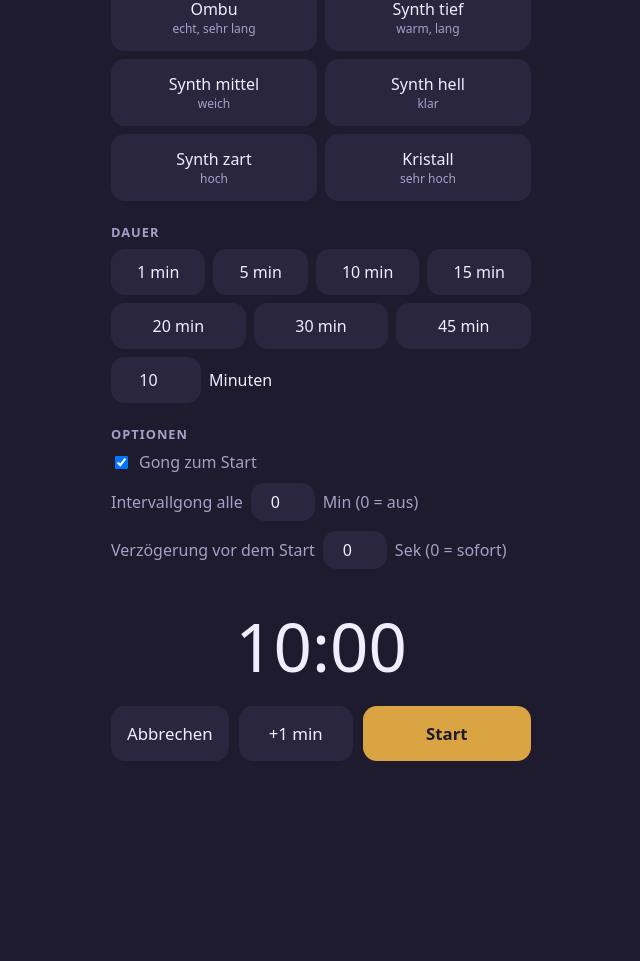
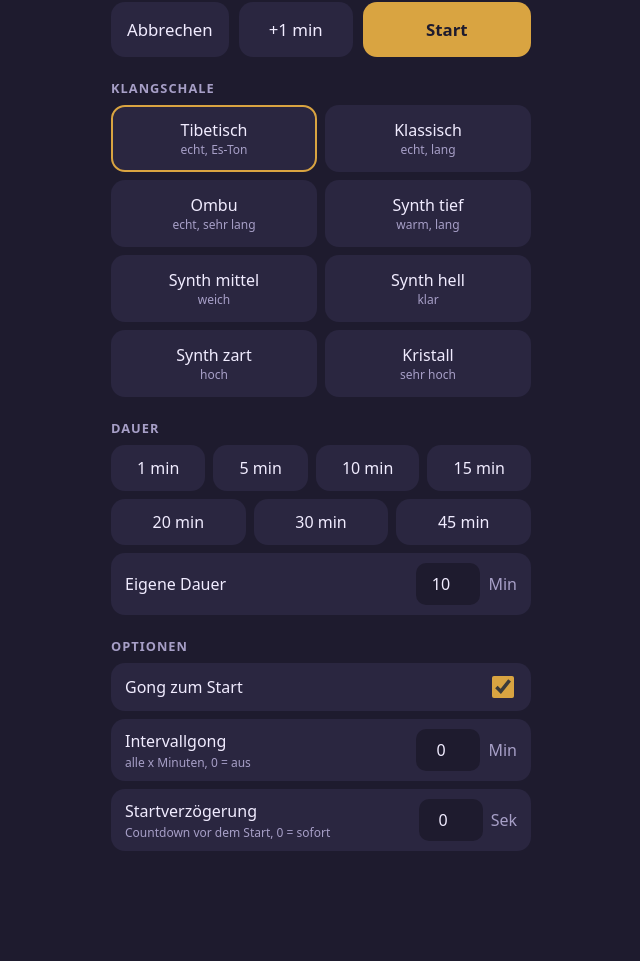
Before and after one commit to SvenjaGaab/klangschalen-app, a plain HTML site: page index.html in a window 1280 px wide. Shown: the part 187-1148 px from the top of the page, without its empty margins (319-959 px from the left). Before the commit the page ends 972 px from the top, so only its background shows below. Drawn offline with Linux system fonts and the light colour scheme.

Commit message:
Layout: Uhr und Buttons nach oben, Optionen aufgeräumt, Platz unten
Co-Authored-By: Claude Sonnet 5.5 <noreply@anthropic.com>
Claude-Session: https://claude.ai/code/session_01WWDwFY1d7rhLcxJ5NMfjjr

```diff
--- a/index.html
+++ b/index.html
@@ -10,7 +10,7 @@
 <style>
 :root{--bg:#1e1b2e;--card:#2a2640;--fg:#f1ecff;--mute:#a79fc7;--acc:#d9a441}
 *{box-sizing:border-box}
-body{margin:0;background:var(--bg);color:var(--fg);font-family:system-ui,sans-serif;min-height:100vh;padding:env(safe-area-inset-top) 16px 24px;display:flex;flex-direction:column;align-items:center}
+body{margin:0;background:var(--bg);color:var(--fg);font-family:system-ui,sans-serif;min-height:100vh;padding:env(safe-area-inset-top) 16px 110px;display:flex;flex-direction:column;align-items:center}
 main{width:100%;max-width:420px}
 h1{font-weight:500;font-size:1.3rem;text-align:center;margin:20px 0 14px}
 h2{font-size:.8rem;letter-spacing:.08em;text-transform:uppercase;color:var(--mute);margin:22px 0 8px;font-weight:600}
@@ -27,37 +27,46 @@ input[type=number]{background:var(--card);border:2px solid transparent;border-ra
 #go{background:var(--acc);color:#1e1b2e;font-weight:600;flex:2}
 #plus{flex:1.2}
 label{display:flex;align-items:center;gap:8px;color:var(--mute)}
+.opt{display:flex;align-items:center;justify-content:space-between;gap:12px;background:var(--card);border-radius:14px;padding:10px 14px;color:var(--fg);width:100%}
+.opt .l{flex:1;min-width:0}
+.opt small{display:block;color:var(--mute);font-size:.75rem;margin-top:2px}
+.opt .r{display:flex;align-items:center;gap:8px;white-space:nowrap;color:var(--mute)}
+.opt input[type=number]{width:64px;padding:8px;background:var(--bg);border-radius:10px}
+.opt input[type=checkbox]{width:22px;height:22px;accent-color:var(--acc)}
+.stack{display:flex;flex-direction:column;gap:8px}
 </style>
 </head>
 <body>
 <main>
 <h1>🔔 Klangschalen</h1>
 
+<div id="phase" style="text-align:center;color:var(--acc);font-size:.9rem;height:1.2em"></div>
+<div class="time" id="clock" style="margin-top:4px">10:00</div>
+<div class="ctl">
+  <button id="cancel">Abbrechen</button>
+  <button id="plus">+1 min</button>
+  <button id="go">Start</button>
+</div>
+<div id="err" style="color:#f08a8a;font-size:.8rem;text-align:center;margin-top:10px"></div>
+
 <h2>Klangschale</h2>
 <div class="row" id="bowls"></div>
 
 <h2>Dauer</h2>
 <div class="row" id="presets"></div>
-<div class="row" style="margin-top:8px;align-items:center">
-  <input type="number" id="min" min="1" max="180" value="10" inputmode="numeric"><span>Minuten</span>
+<div class="stack" style="margin-top:8px">
+  <div class="opt"><span class="l">Eigene Dauer</span>
+    <span class="r"><input type="number" id="min" min="1" max="180" value="10" inputmode="numeric"> Min</span></div>
 </div>
 
 <h2>Optionen</h2>
-<div class="row" style="flex-direction:column;gap:10px">
-  <label><input type="checkbox" id="startGong" checked> Gong zum Start</label>
-  <label>Intervallgong alle
-    <input type="number" id="interval" min="0" max="60" value="0" style="width:64px;padding:6px" inputmode="numeric"> Min (0 = aus)</label>
-  <label>Verzögerung vor dem Start
-    <input type="number" id="delay" min="0" max="300" value="0" style="width:64px;padding:6px" inputmode="numeric"> Sek (0 = sofort)</label>
-</div>
-
-<div id="err" style="color:#f08a8a;font-size:.8rem;text-align:center;margin-top:10px"></div>
-<div id="phase" style="text-align:center;color:var(--acc);font-size:.9rem;height:1.2em;margin-top:8px"></div>
-<div class="time" id="clock" style="margin-top:4px">10:00</div>
-<div class="ctl">
-  <button id="cancel">Abbrechen</button>
-  <button id="plus">+1 min</button>
-  <button id="go">Start</button>
+<div class="stack">
+  <label class="opt"><span class="l">Gong zum Start</span>
+    <span class="r"><input type="checkbox" id="startGong" checked></span></label>
+  <div class="opt"><span class="l">Intervallgong<small>alle x Minuten, 0 = aus</small></span>
+    <span class="r"><input type="number" id="interval" min="0" max="60" value="0" inputmode="numeric"> Min</span></div>
+  <div class="opt"><span class="l">Startverzögerung<small>Countdown vor dem Start, 0 = sofort</small></span>
+    <span class="r"><input type="number" id="delay" min="0" max="300" value="0" inputmode="numeric"> Sek</span></div>
 </div>
 </main>
 
--- a/sw.js
+++ b/sw.js
@@ -1,4 +1,4 @@
-const V="klangschalen-v8";
+const V="klangschalen-v9";
 self.addEventListener("install",e=>{e.waitUntil(caches.open(V).then(c=>Promise.all(["./","index.html","manifest.json","icon-192.png","icon-512.png","tibetisch.mp3","klassisch.mp3","ombu.mp3"].map(u=>c.add(u).catch(()=>{})))));self.skipWaiting();});
 self.addEventListener("activate",e=>{e.waitUntil(caches.keys().then(k=>Promise.all(k.filter(x=>x!==V).map(x=>caches.delete(x)))));self.clients.claim();});
 self.addEventListener("fetch",e=>{e.respondWith(caches.match(e.request).then(r=>r||fetch(e.request).then(res=>{if(res.ok){const cp=res.clone();caches.open(V).then(c=>c.put(e.request,cp));}return res;})));});
```
